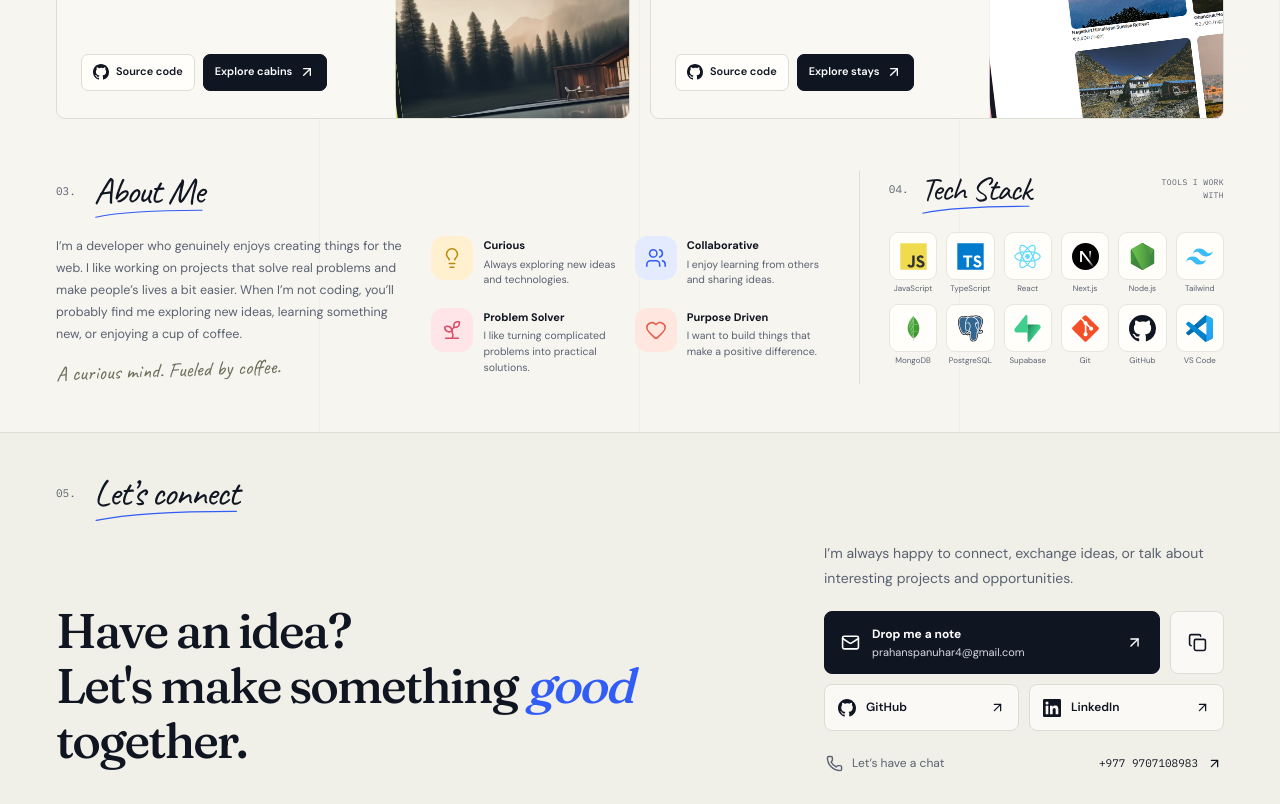
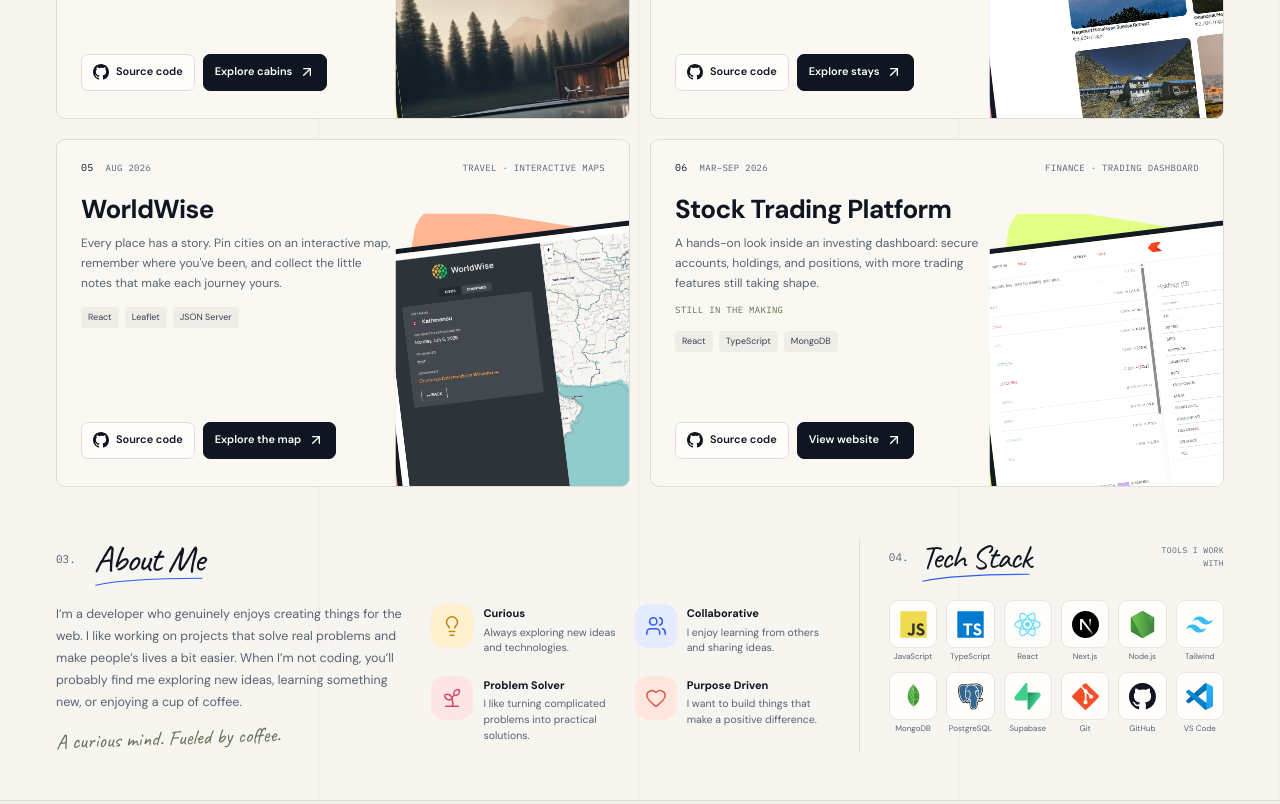
Before and after one commit to prahans/anurag-portfolio, a Next.js app: page / in a window 1280 px wide. Shown: the part 1360-2164 px from the top of the page. Built offline with nearby package versions, Linux system fonts and the light colour scheme.

Commit message:
feat(portfolio): feature WorldWise and stock trading platform

```diff
--- a/data/projects.ts
+++ b/data/projects.ts
@@ -85,4 +85,37 @@ export const projects: Project[] = [
     provisional: false,
     accent: "pink",
   },
+  {
+    id: "worldwise",
+    title: "WorldWise",
+    description: "Every place has a story. Pin cities on an interactive map, remember where you've been, and collect the little notes that make each journey yours.",
+    category: "Travel · Interactive maps",
+    date: "Aug 2026",
+    demoLabel: "Explore the map",
+    technologies: ["React", "Leaflet", "JSON Server"],
+    image: "/images/screenshots/worldWise.png",
+    imageAlt: "Screenshot of WorldWise, an interactive travel map and city journal",
+    githubUrl: "https://github.com/prahans/worldWise",
+    liveUrl: "https://world-wise-prahans1.vercel.app/",
+    featured: true,
+    provisional: false,
+    accent: "orange",
+  },
+  {
+    id: "stock-trading-platform",
+    title: "Stock Trading Platform",
+    description: "A hands-on look inside an investing dashboard: secure accounts, holdings, and positions, with more trading features still taking shape.",
+    category: "Finance · Trading dashboard",
+    date: "Mar–Sep 2026",
+    status: "Still in the making",
+    demoLabel: "View website",
+    technologies: ["React", "TypeScript", "MongoDB"],
+    image: "/images/screenshots/zerodha.png",
+    imageAlt: "Screenshot of the stock trading platform website inspired by Zerodha",
+    githubUrl: "https://github.com/prahans/full-stack-stock-trading-platform",
+    liveUrl: "https://full-stack-stock-trading-platform-f.vercel.app/",
+    featured: true,
+    provisional: false,
+    accent: "lime",
+  },
 ];
```
Also changed, not shown: 1 other file (tests, documents, lock files or other folders).
